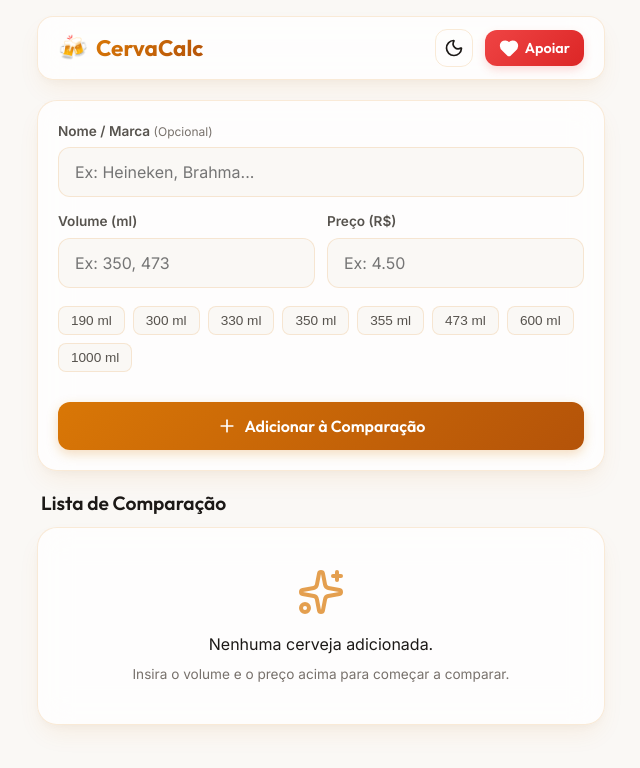
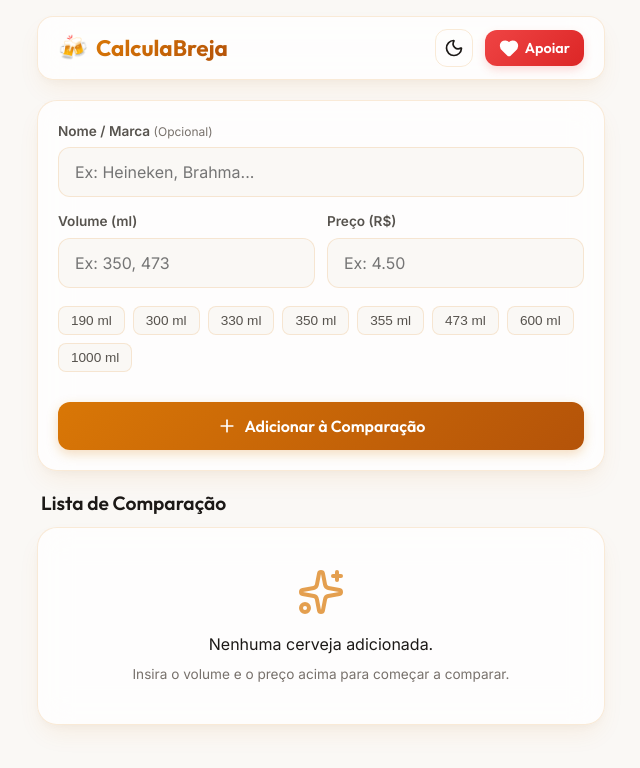
Before and after one commit to joeltonluz/calcula-breja, a React (Vite) app: page / in a window 1280 px wide. Shown: the top 768 px of the page, without its empty margins (319-959 px from the left). Built offline with nearby package versions, Linux system fonts and the light colour scheme.

Commit message:
chore: rename app brand to CalculaBreja

```diff
--- a/index.html
+++ b/index.html
@@ -8,7 +8,7 @@
     <meta name="viewport" content="width=device-width, initial-scale=1.0, maximum-scale=1.0, user-scalable=no" />
     <meta name="theme-color" content="#d97706" />
     <meta name="description" content="Compare o preço por litro de diferentes cervejas e economize!" />
-    <title>Calculadora de Cerveja</title>
+    <title>CalculaBreja</title>
 
     <!-- Google Fonts -->
     <link rel="preconnect" href="https://fonts.googleapis.com">
--- a/src/App.jsx
+++ b/src/App.jsx
@@ -6,13 +6,13 @@ import DonationScreen from './components/DonationScreen';
 function App() {
   const [currentScreen, setCurrentScreen] = useState('splash');
   const [beers, setBeers] = useState(() => {
-    const saved = localStorage.getItem('cervacalc_beers');
+    const saved = localStorage.getItem('calculabreja_beers');
     return saved ? JSON.parse(saved) : [];
   });
 
   // Detect OS dark mode preference or load saved theme
   const [darkMode, setDarkMode] = useState(() => {
-    const savedTheme = localStorage.getItem('cervacalc_dark_mode');
+    const savedTheme = localStorage.getItem('calculabreja_dark_mode');
     if (savedTheme !== null) {
       return savedTheme === 'true';
     }
@@ -21,7 +21,7 @@ function App() {
 
   // Sync beers to localStorage
   useEffect(() => {
-    localStorage.setItem('cervacalc_beers', JSON.stringify(beers));
+    localStorage.setItem('calculabreja_beers', JSON.stringify(beers));
   }, [beers]);
 
   // Sync theme class with body element
@@ -32,7 +32,7 @@ function App() {
     } else {
       rootClassList.remove('dark-theme');
     }
-    localStorage.setItem('cervacalc_dark_mode', darkMode.toString());
+    localStorage.setItem('calculabreja_dark_mode', darkMode.toString());
   }, [darkMode]);
 
   const handleAddBeer = (newBeer) => {
--- a/src/components/DonationScreen.jsx
+++ b/src/components/DonationScreen.jsx
@@ -4,7 +4,7 @@ import { ArrowLeft, Copy, Check, Heart, Beer } from 'lucide-react';
 
 export default function DonationScreen({ onBack }) {
   const [copied, setCopied] = useState(false);
-  const pixKey = 'doacao@cervacalc.com.br'; // Mock Pix key (developer's email)
+  const pixKey = 'doacao@calculabreja.com.br'; // Mock Pix key (developer's email)
 
   const handleCopy = () => {
     navigator.clipboard.writeText(pixKey);
@@ -29,7 +29,7 @@ export default function DonationScreen({ onBack }) {
 
         <h3>Pague uma rodada! 🍻</h3>
         <p className="motivation-text">
-          Se a <strong>CervaCalc</strong> te ajudou a economizar no churrasco ou no bar, que tal apoiar o desenvolvedor pagando uma rodada de cerveja?
+          Se a <strong>CalculaBreja</strong> te ajudou a economizar no churrasco ou no bar, que tal apoiar o desenvolvedor pagando uma rodada de cerveja?
         </p>
 
         <div className="qr-container">
--- a/src/components/HomeScreen.jsx
+++ b/src/components/HomeScreen.jsx
@@ -51,7 +51,7 @@ export default function HomeScreen({
       <header className="navbar glass-panel">
         <div className="nav-brand">
           <span className="beer-emoji">🍻</span>
-          <h1>CervaCalc</h1>
+          <h1>CalculaBreja</h1>
         </div>
         <div className="nav-actions">
           <button
--- a/src/components/SplashScreen.jsx
+++ b/src/components/SplashScreen.jsx
@@ -1,4 +1,4 @@
-import React, { useEffect, useState } from 'react';
+import { useEffect, useState } from "react";
 
 export default function SplashScreen({ onFinish }) {
   const [fadeOut, setFadeOut] = useState(false);
@@ -15,7 +15,7 @@ export default function SplashScreen({ onFinish }) {
   }, [onFinish]);
 
   return (
-    <div className={`splash-container ${fadeOut ? 'fade-out' : ''}`}>
+    <div className={`splash-container ${fadeOut ? "fade-out" : ""}`}>
       <div className="splash-content">
         <div className="beer-animation-container">
           <div className="beer-glass">
@@ -29,8 +29,10 @@ export default function SplashScreen({ onFinish }) {
             <span className="bubble b4"></span>
           </div>
         </div>
-        <h1 className="splash-title">CervaCalc</h1>
-        <p className="splash-subtitle">O seu comparador inteligente de cervejas 🍻</p>
+        <h1 className="splash-title">CalculaBreja</h1>
+        <p className="splash-subtitle">
+          O seu comparador de preço de cerveja 🍻
+        </p>
       </div>
 
       <style>{`
--- a/vite.config.js
+++ b/vite.config.js
@@ -11,8 +11,8 @@ export default defineConfig({
       registerType: "autoUpdate",
       includeAssets: ["favicon.ico", "apple-touch-icon.png", "icon.svg"],
       manifest: {
-        name: "Calculadora de Cerveja PWA",
-        short_name: "CervaCalc",
+        name: "CalculaBreja - Calculadora de Cerveja",
+        short_name: "CalculaBreja",
         description:
           "Compare preços de cerveja e encontre a melhor opção por litro.",
         theme_color: "#d97706",
```
